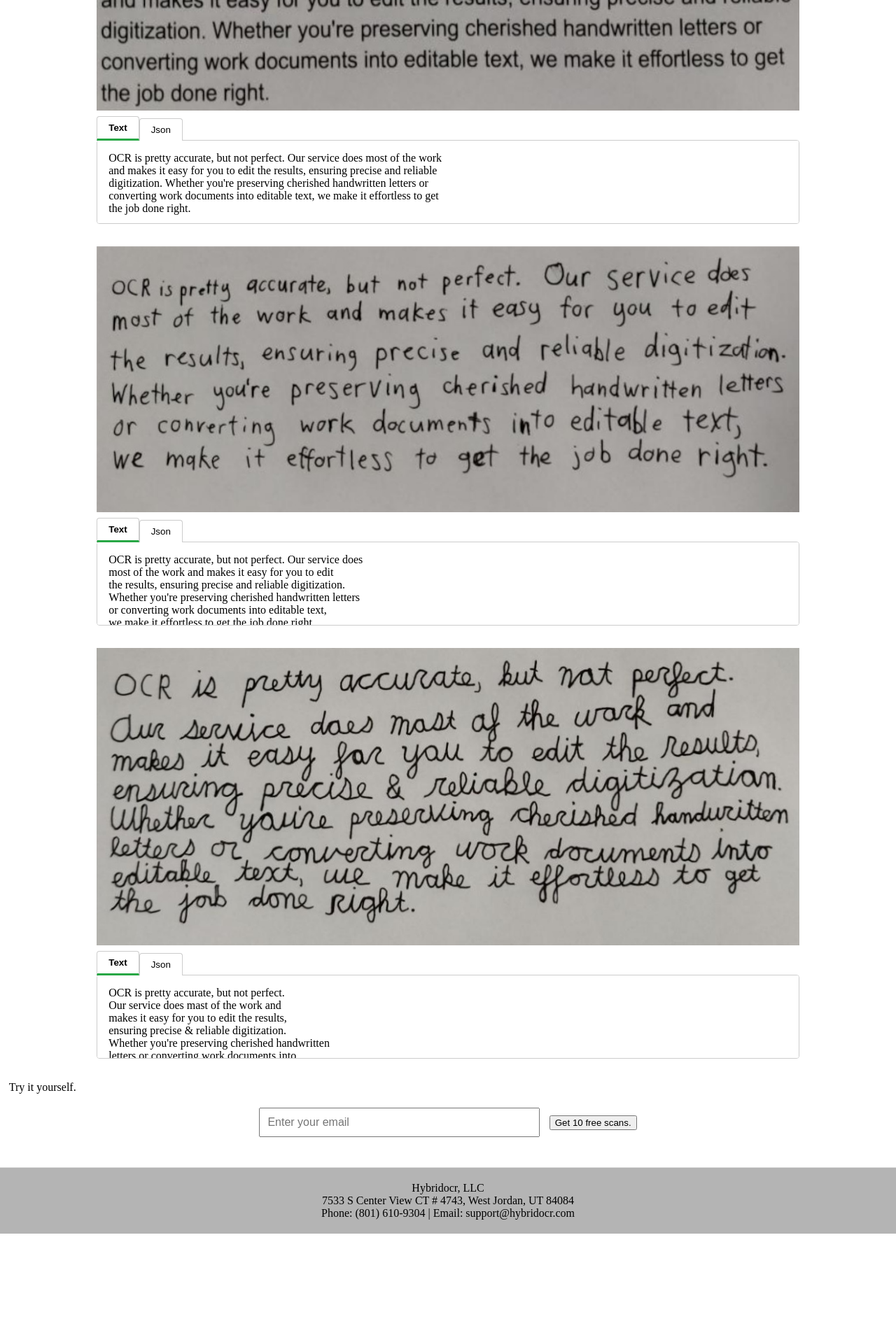
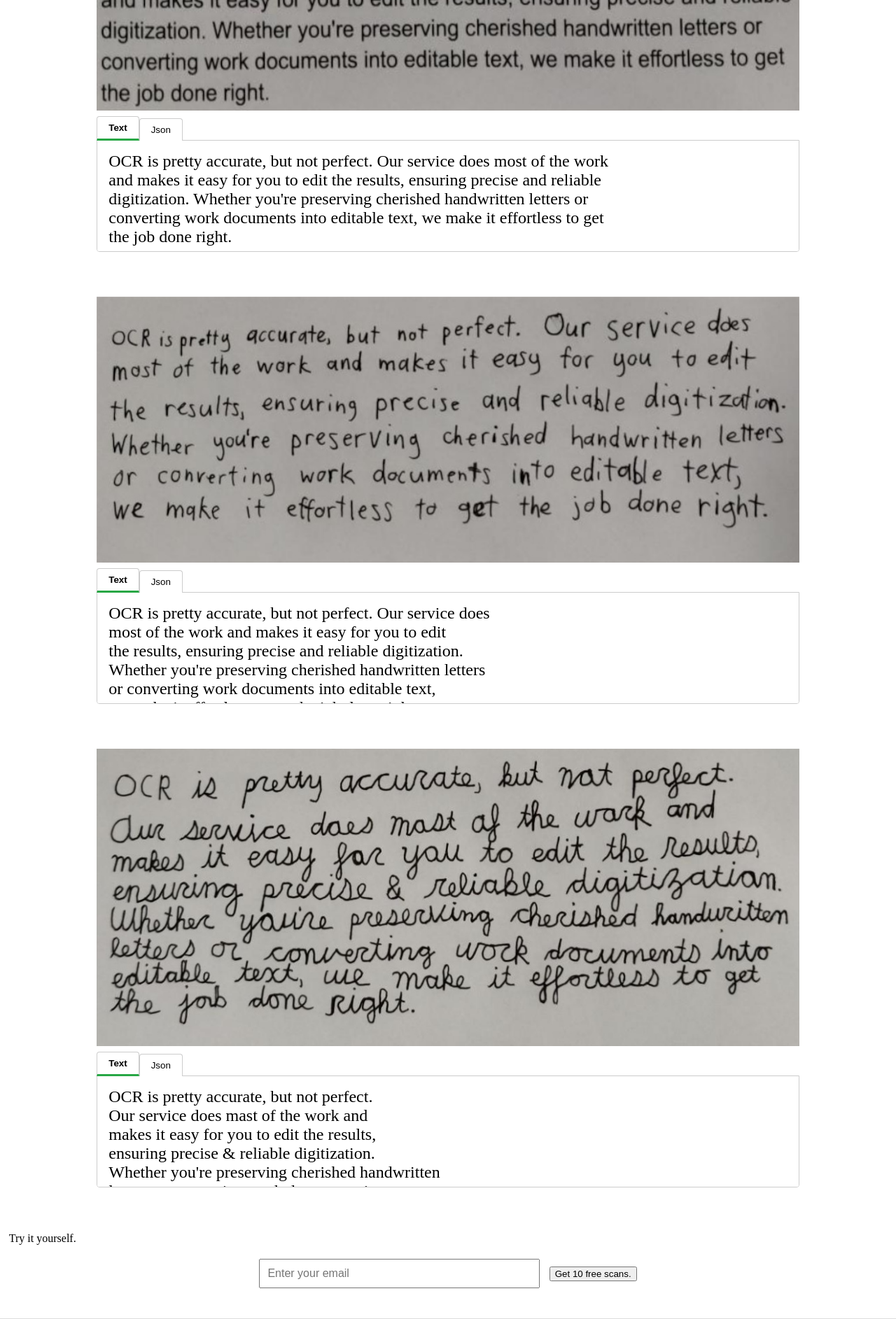
Before and after one commit to ezekielnewren/hybridocr, a Python web app: template website/templates/index.html in a window 1280 px wide. Shown: the part 224-2109 px from the top of the page at 70% size. Before the commit the page ends 1987 px from the top, so only its background shows below. Run offline with Jinja, Linux system fonts and the light colour scheme; the template is opened without the code that fills it, so the values that code supplies are empty.

Commit message:
adjust spacing of image and textarea

```diff
--- a/website/static/css/style.css
+++ b/website/static/css/style.css
@@ -10,14 +10,11 @@
 .showcase textarea {
   width: 100%; /* Match the width of the image */
   height: auto; /* Adjust height dynamically */
-  min-height: 15vh; /* Ensure a minimum height */
-  resize: none; /* Disable resizing */
+  min-height: 20vh; /* Ensure a minimum height */
   border: 1px solid #ccc; /* Add a border for better visibility */
-  border-radius: .25rem; /* Slightly rounded corners */
-  padding: 1rem; /* Add padding for better text readability */
   font-family: inherit; /* Match the page's font */
-  font-size: 1em; /* Adjust font size for readability */
-  box-sizing: border-box; /* Ensure padding doesn't affect width */
+  font-size: 1.5em; /* Adjust font size for readability */
+  margin-bottom: 2rem;
 }
 
 .showcase {
```
